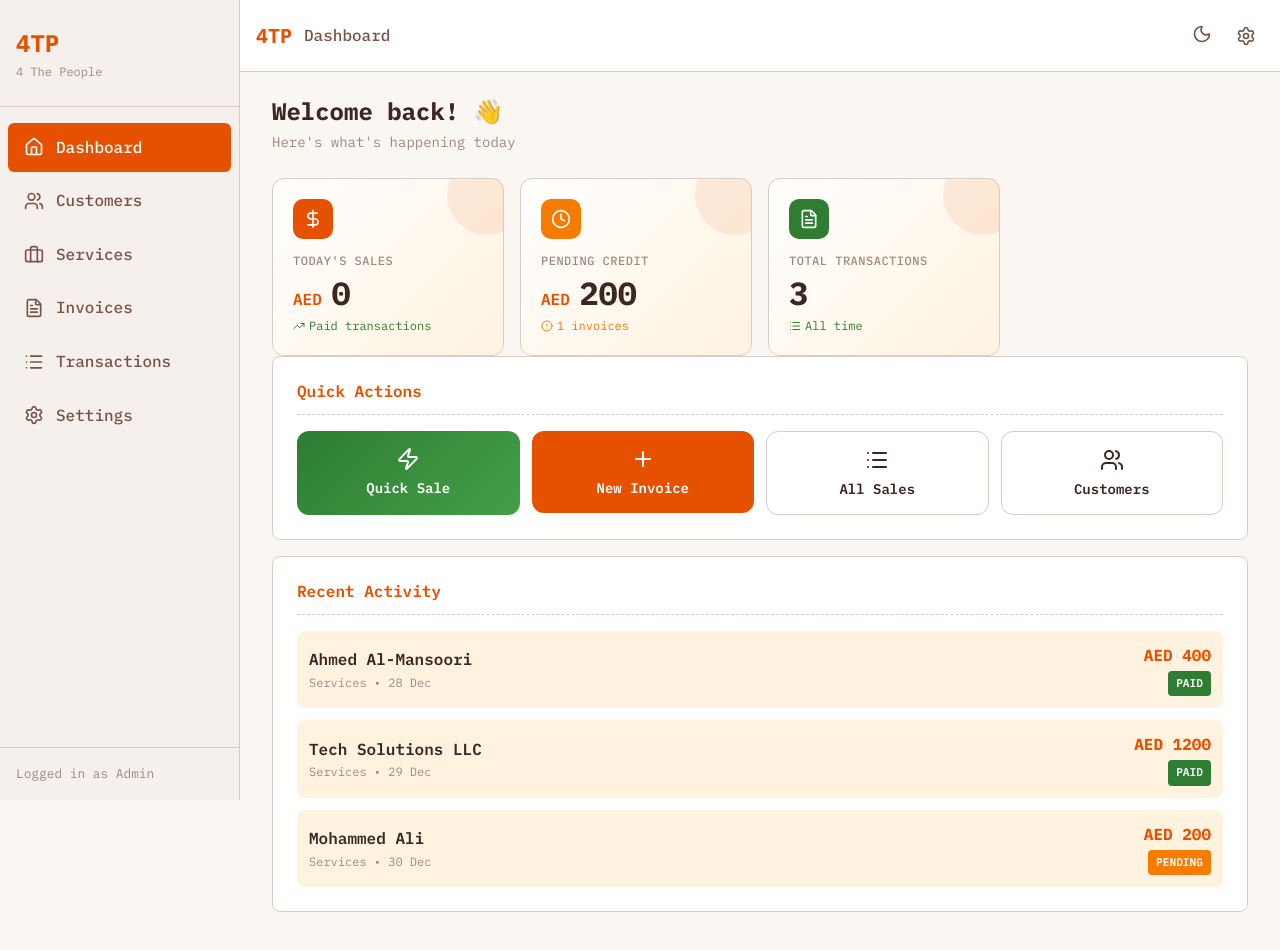
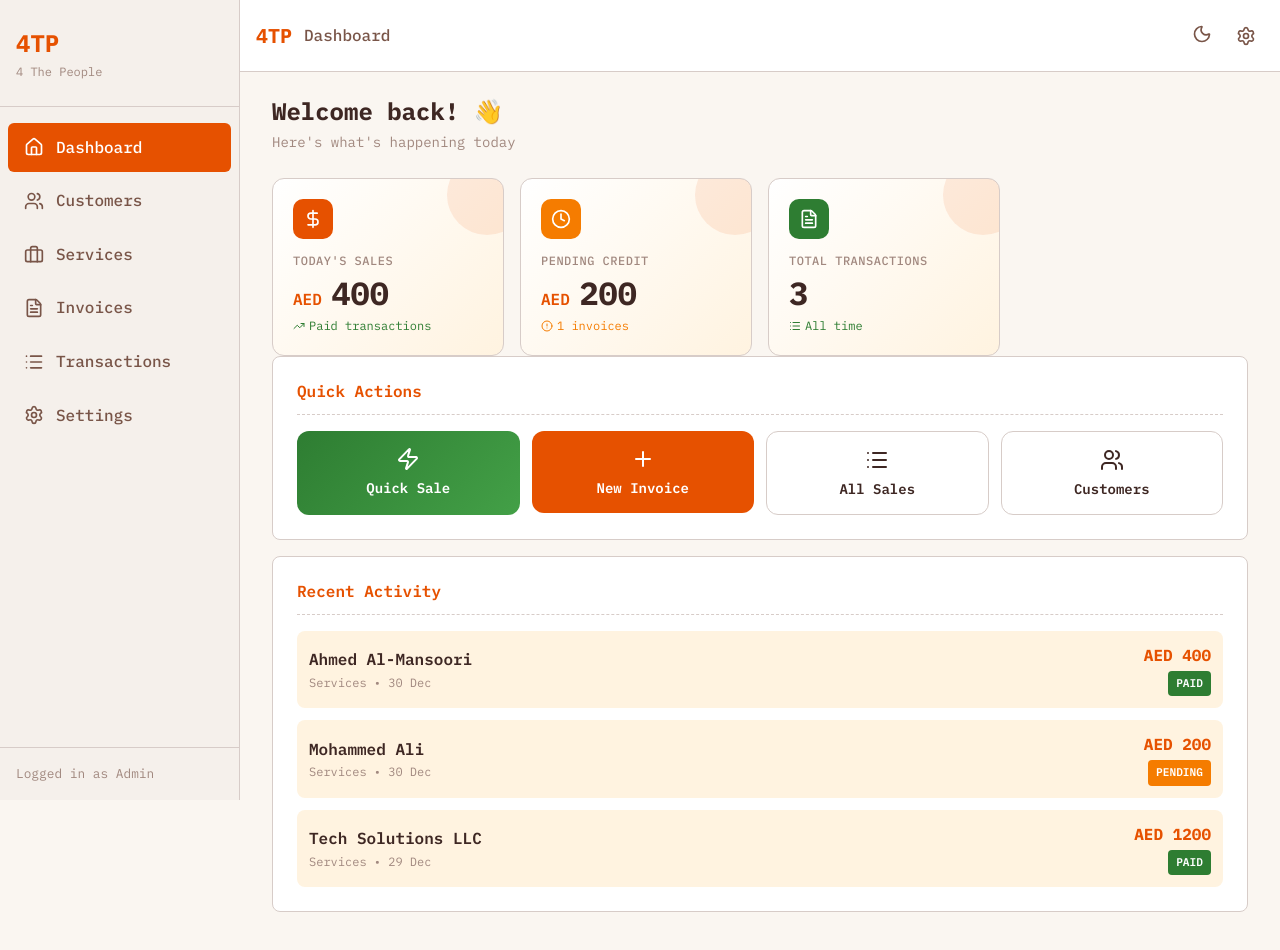
Before and after one commit to ledgerly111/4thepeople-typing-center-solution, a React (Vite) app: page / in a window 1280 px wide. Built offline with nearby package versions, Linux system fonts and the light colour scheme.

Commit message:
Fixed accounting logic, data flow, and proper transaction ordering

```diff
--- a/src/contexts/StoreContext.jsx
+++ b/src/contexts/StoreContext.jsx
@@ -11,37 +11,46 @@ export const useStore = () => {
     return context;
 };
 
+// Helper to get today's date string
+const getTodayDate = () => {
+    const now = new Date();
+    const year = now.getFullYear();
+    const month = String(now.getMonth() + 1).padStart(2, '0');
+    const day = String(now.getDate()).padStart(2, '0');
+    return `${year}-${month}-${day}`;
+};
+
 export const StoreProvider = ({ children }) => {
-    // Invoices state
-    const [invoices, setInvoices] = useState(MOCK_INVOICES);
+    // Initialize invoices with today's date for mock data
+    const today = getTodayDate();
+    const initialInvoices = MOCK_INVOICES.map((inv, index) => ({
+        ...inv,
+        // Make mock data more recent for demo purposes
+        date: index === 0 ? today : inv.date
+    }));
 
-    // Quick sales / transactions without invoice
+    const [invoices, setInvoices] = useState(initialInvoices);
     const [quickSales, setQuickSales] = useState([]);
 
     // Add new invoice
     const addInvoice = (invoice) => {
-        const getTodayDate = () => {
-            const now = new Date();
-            const year = now.getFullYear();
-            const month = String(now.getMonth() + 1).padStart(2, '0');
-            const day = String(now.getDate()).padStart(2, '0');
-            return `${year}-${month}-${day}`;
-        };
-
         const newInvoice = {
             ...invoice,
             id: Math.max(...invoices.map(i => i.id), 1000) + 1,
             date: invoice.date || getTodayDate(),
+            createdAt: new Date().toISOString()
         };
-        setInvoices([newInvoice, ...invoices]);
+        setInvoices(prevInvoices => [newInvoice, ...prevInvoices]);
         return newInvoice;
     };
 
     // Update invoice status
     const updateInvoiceStatus = (invoiceId, status) => {
-        setInvoices(invoices.map(inv =>
-            inv.id === invoiceId ? { ...inv, status } : inv
-        ));
+        setInvoices(prevInvoices =>
+            prevInvoices.map(inv =>
+                inv.id === invoiceId ? { ...inv, status } : inv
+            )
+        );
     };
 
     // Add quick sale
@@ -49,15 +58,16 @@ export const StoreProvider = ({ children }) => {
         const newSale = {
             ...sale,
             id: `QS-${Date.now()}`,
-            date: new Date().toISOString().split('T')[0],
+            date: getTodayDate(),
             time: new Date().toLocaleTimeString(),
-            type: 'Quick Sale'
+            type: 'Quick Sale',
+            createdAt: new Date().toISOString()
         };
-        setQuickSales([newSale, ...quickSales]);
+        setQuickSales(prevSales => [newSale, ...prevSales]);
         return newSale;
     };
 
-    // Get all transactions (invoices + quick sales)
+    // Get all transactions (invoices + quick sales) sorted by date
     const getAllTransactions = () => {
         const invoiceTransactions = invoices.map(inv => ({
             id: inv.id,
@@ -66,7 +76,8 @@ export const StoreProvider = ({ children }) => {
             customer: inv.customerName,
             total: inv.total,
             status: inv.status,
-            paymentType: inv.paymentType || 'Cash'
+            paymentType: inv.paymentType || 'Cash',
+            createdAt: inv.createdAt || inv.date
         }));
 
         const quickSaleTransactions = quickSales.map(qs => ({
@@ -76,27 +87,74 @@ export const StoreProvider = ({ children }) => {
             customer: 'Walk-in',
             total: qs.total,
             status: 'Paid',
-            paymentType: 'Cash'
+            paymentType: 'Cash',
+            createdAt: qs.createdAt || qs.date
         }));
 
-        return [...invoiceTransactions, ...quickSaleTransactions].sort((a, b) =>
-            new Date(b.date) - new Date(a.date)
-        );
+        // Sort by createdAt descending (newest first)
+        return [...invoiceTransactions, ...quickSaleTransactions].sort((a, b) => {
+            const dateA = new Date(a.createdAt || a.date);
+            const dateB = new Date(b.createdAt || b.date);
+            return dateB - dateA;
+        });
+    };
+
+    // Get recent transactions (for Dashboard - last 5 by creation time)
+    const getRecentTransactions = (limit = 5) => {
+        const allItems = [
+            ...invoices.map(inv => ({
+                id: inv.id,
+                customer: inv.customerName,
+                service: Array.isArray(inv.items) && inv.items[0] ? inv.items[0].name : 'Services',
+                amount: inv.total,
+                status: inv.status,
+                date: inv.date,
+                type: 'Invoice',
+                createdAt: inv.createdAt || inv.date
+            })),
+            ...quickSales.map(qs => ({
+                id: qs.id,
+                customer: 'Walk-in',
+                service: Array.isArray(qs.items) && qs.items[0] ? qs.items[0].name : 'Quick Sale',
+                amount: qs.total,
+                status: 'Paid',
+                date: qs.date,
+                type: 'Quick Sale',
+                createdAt: qs.createdAt || qs.date
+            }))
+        ];
+
+        // Sort by createdAt descending and take limit
+        return allItems
+            .sort((a, b) => new Date(b.createdAt || b.date) - new Date(a.createdAt || a.date))
+            .slice(0, limit);
     };
 
     // Get today's sales total
     const getTodaysSales = () => {
-        const today = new Date().toISOString().split('T')[0];
+        const today = getTodayDate();
 
         const invoiceSales = invoices
             .filter(inv => inv.date === today && inv.status === 'Paid')
-            .reduce((sum, inv) => sum + inv.total, 0);
+            .reduce((sum, inv) => sum + (inv.total || 0), 0);
 
         const quickSalesToday = quickSales
             .filter(qs => qs.date === today)
-            .reduce((sum, qs) => sum + qs.total, 0);
+            .reduce((sum, qs) => sum + (qs.total || 0), 0);
 
         return invoiceSales + quickSalesToday;
+    };
+
+    // Get pending amount
+    const getPendingAmount = () => {
+        return invoices
+            .filter(inv => inv.status === 'Pending')
+            .reduce((sum, inv) => sum + (inv.total || 0), 0);
+    };
+
+    // Get pending count
+    const getPendingCount = () => {
+        return invoices.filter(inv => inv.status === 'Pending').length;
     };
 
     return (
@@ -107,7 +165,10 @@ export const StoreProvider = ({ children }) => {
             updateInvoiceStatus,
             addQuickSale,
             getAllTransactions,
-            getTodaysSales
+            getRecentTransactions,
+            getTodaysSales,
+            getPendingAmount,
+            getPendingCount
         }}>
             {children}
         </StoreContext.Provider>
--- a/src/pages/Dashboard.jsx
+++ b/src/pages/Dashboard.jsx
@@ -1,37 +1,27 @@
 import React, { useState } from 'react';
 import { Link } from 'react-router-dom';
 import Card from '../components/ui/Card';
-import Button from '../components/ui/Button';
 import QuickSale from '../components/ui/QuickSale';
 import { useStore } from '../contexts/StoreContext';
 import { Plus, TrendingUp, Users, FileText, Zap, List, DollarSign, Clock, AlertCircle } from 'lucide-react';
 
 const Dashboard = () => {
     const [isQuickSaleOpen, setIsQuickSaleOpen] = useState(false);
-    const { getTodaysSales, invoices, quickSales, addQuickSale } = useStore();
+    const {
+        getTodaysSales,
+        getRecentTransactions,
+        getPendingAmount,
+        getPendingCount,
+        invoices,
+        quickSales,
+        addQuickSale
+    } = useStore();
 
     const todaySales = getTodaysSales();
-    const pendingInvoices = invoices.filter(inv => inv.status === 'Pending').length;
-    const pendingAmount = invoices.filter(inv => inv.status === 'Pending').reduce((sum, inv) => sum + inv.total, 0);
+    const pendingAmount = getPendingAmount();
+    const pendingCount = getPendingCount();
     const totalTransactions = invoices.length + quickSales.length;
-
-    // Get recent transactions (last 5)
-    const recentTransactions = [
-        ...invoices.slice(0, 3).map(inv => ({
-            customer: inv.customerName,
-            service: Array.isArray(inv.items) && inv.items[0] ? inv.items[0].name : 'Services',
-            amount: inv.total,
-            status: inv.status,
-            date: inv.date
-        })),
-        ...quickSales.slice(0, 2).map(qs => ({
-            customer: 'Walk-in',
-            service: qs.items?.[0]?.name || 'Quick Sale',
-            amount: qs.total,
-            status: 'Paid',
-            date: qs.date
-        }))
-    ].slice(0, 5);
+    const recentTransactions = getRecentTransactions(5);
 
     const handleQuickSaleComplete = (sale) => {
         addQuickSale(sale);
@@ -85,7 +75,7 @@ const Dashboard = () => {
                         <span className="currency">AED </span>{pendingAmount.toLocaleString()}
                     </div>
                     <div className="stat-change warning">
-                        <AlertCircle size={12} /> {pendingInvoices} invoices
+                        <AlertCircle size={12} /> {pendingCount} invoices
                     </div>
                 </div>
 
@@ -216,9 +206,9 @@ const Dashboard = () => {
             <Card title="Recent Activity" style={{ marginTop: '1rem' }}>
                 {recentTransactions.length > 0 ? (
                     <div style={{ display: 'flex', flexDirection: 'column', gap: '0.75rem' }}>
-                        {recentTransactions.map((item, index) => (
+                        {recentTransactions.map((item) => (
                             <div
-                                key={index}
+                                key={item.id}
                                 style={{
                                     display: 'flex',
                                     justifyContent: 'space-between',
```
